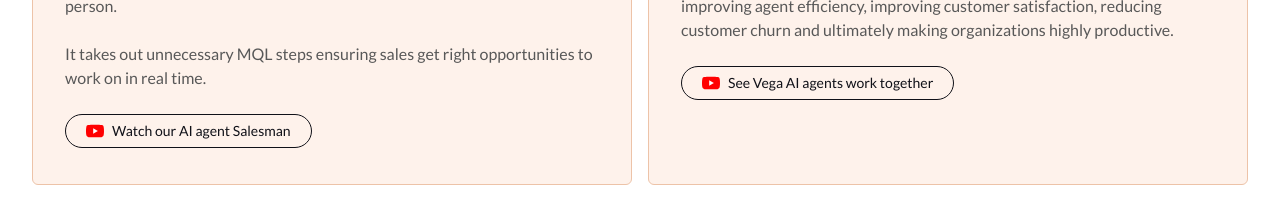
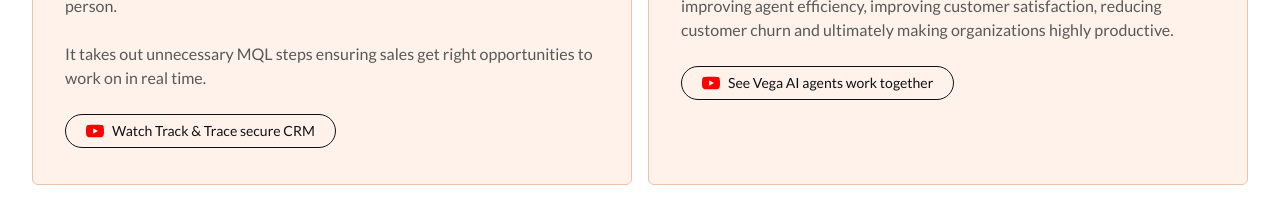
Before and after one commit to g9jangid/vega-compass, a Next.js app: page /tech-services/salesforce-crm in a window 1280 px wide. Shown: the part 2920-3131 px from the top of the page. Built offline with nearby package versions, Linux system fonts and the light colour scheme.

Commit message:
salesmena gent video link update

```diff
--- a/src/app/tech-services/salesforce-crm/page.js
+++ b/src/app/tech-services/salesforce-crm/page.js
@@ -69,7 +69,7 @@
           <br />
           <br />
           <Link
-            href={"https://www.youtube.com/watch?v=mPZgbljL7TE"}
+            href={"https://www.youtube.com/watch?v=fQUU5dRbUTk"}
             target="_blank"
             className="text-blackone border-blackone ff-lato text-sm border rounded-3xl inline-flex justify-center items-center py-1.5 px-5"
           >
@@ -89,7 +89,7 @@
                 fill="white"
               />
             </svg>
-            <span className="pl-2">Watch our AI agent Salesman</span>
+            <span className="pl-2">Watch Track & Trace secure CRM</span>
           </Link>
         </>
       ),
--- a/src/components/HeroOne.js
+++ b/src/components/HeroOne.js
@@ -6,7 +6,7 @@
   const YoutubeLinks = () => (
     <div className="flex text-center justify-center lg:justify-start mb-8 flex-col md:flex-row w-full md:w-auto ">
       <Link
-        href={"https://www.youtube.com/watch?v=mPZgbljL7TE"}
+        href={"https://www.youtube.com/watch?v=fQUU5dRbUTk"}
         target="_blank"
         className="text-blackone border-blackone ff-lato text-sm border rounded-3xl inline-flex justify-center items-center py-1.5 px-5"
       >
@@ -26,7 +26,7 @@
             fill="white"
           />
         </svg>
-        <span className="pl-2">Watch our AI agent Salesman</span>
+        <span className="pl-2">Watch Track & Trace secure CRM</span>
       </Link>
       <Link
         href={"https://www.youtube.com/watch?v=IwppQWVx3O4"}
@@ -103,7 +103,7 @@
           {page === "salesman" && (
             <div className="flex mt-7 text-center justify-center lg:justify-start mb-8 flex-col md:flex-row w-full md:w-auto ">
               <Link
-                href={"https://www.youtube.com/watch?v=mPZgbljL7TE"}
+                href={"https://www.youtube.com/watch?v=fQUU5dRbUTk"}
                 target="_blank"
                 className="text-blackone border-blackone ff-lato text-sm border rounded-3xl inline-flex justify-center items-center py-1.5 px-5"
               >
@@ -123,7 +123,7 @@
                     fill="white"
                   />
                 </svg>
-                <span className="pl-2">Watch our AI agent Salesman</span>
+                <span className="pl-2">Watch Track & Trace secure CRM</span>
               </Link>
             </div>
           )}
--- a/src/components/HomeSlider.js
+++ b/src/components/HomeSlider.js
@@ -8,7 +8,7 @@
 const YoutubeLinks = () => (
   <div className="flex text-center justify-center lg:justify-start mb-8 flex-col md:flex-row w-full md:w-auto ">
     <Link
-      href={"https://www.youtube.com/watch?v=mPZgbljL7TE"}
+      href={"https://www.youtube.com/watch?v=fQUU5dRbUTk"}
       target="_blank"
       className="text-[#FFF7F0] border-[#FFF7F0] ff-lato text-sm border rounded-3xl inline-flex justify-center items-center py-1.5 px-5 hover:text-blackone hover:bg-[#FFF7F0]"
     >
@@ -28,7 +28,7 @@
           fill="white"
         />
       </svg>
-      <span className="pl-2">Watch our AI agent Salesman</span>
+      <span className="pl-2">Watch Track & Trace secure CRM</span>
     </Link>
     <Link
       href={"https://www.youtube.com/watch?v=IwppQWVx3O4"}
```
